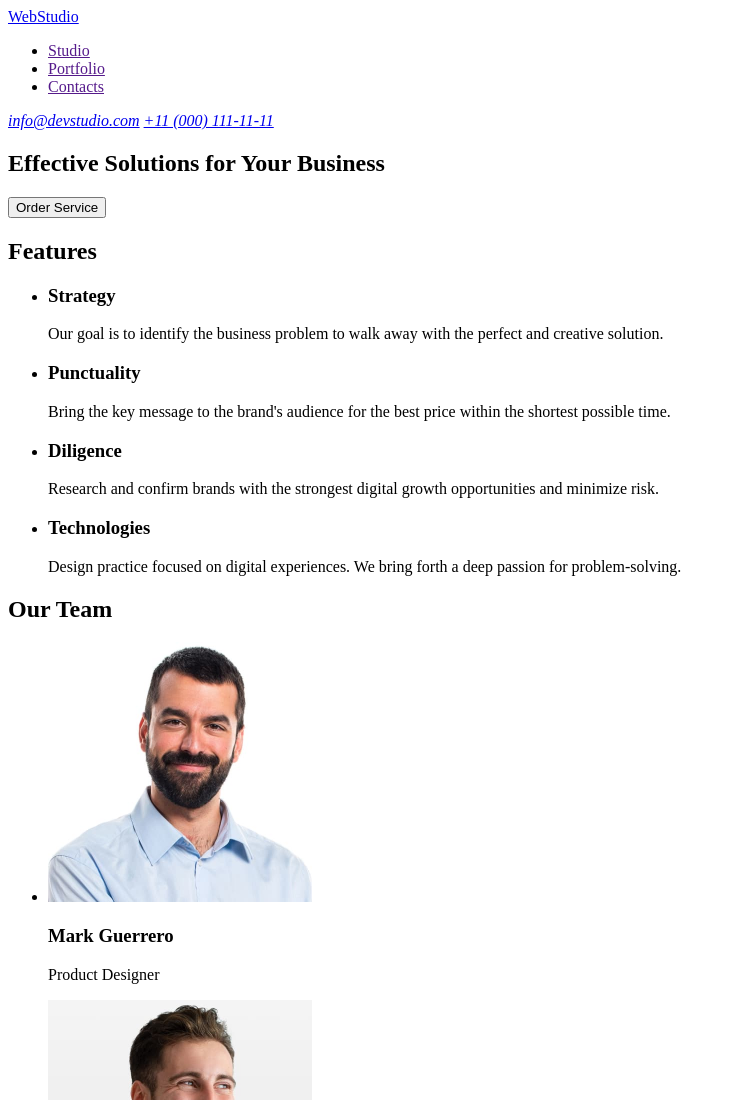
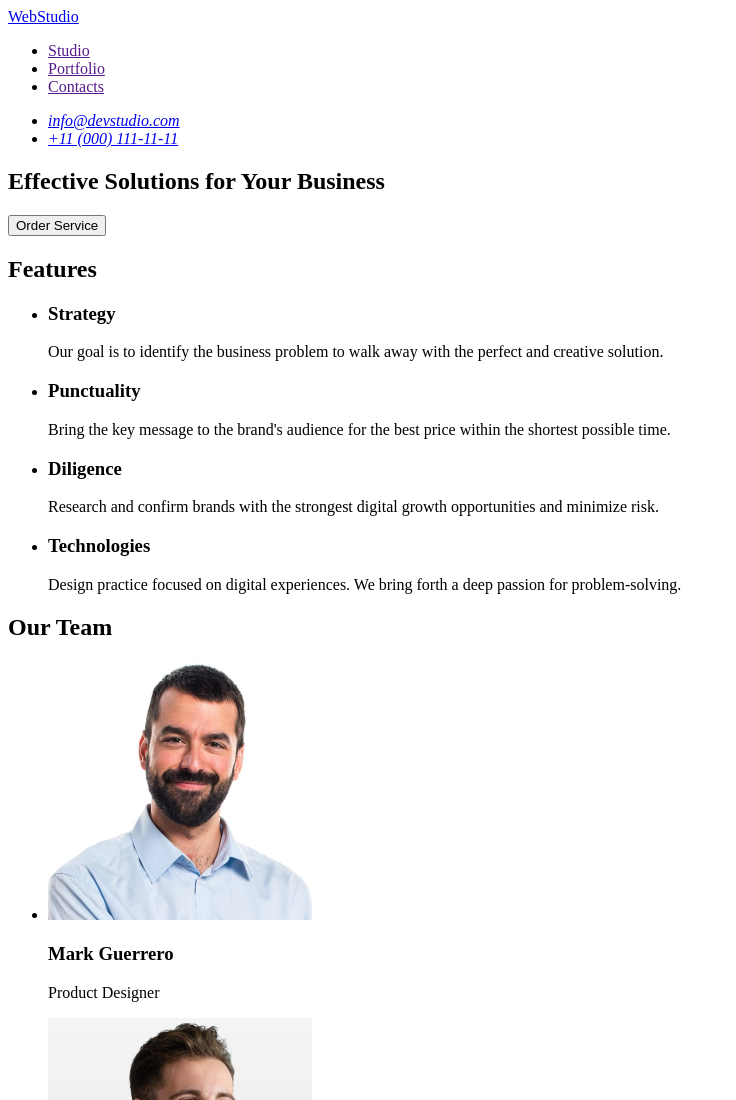
Before and after one commit to aanna25/goit-markup-hw-01, a plain HTML site: page index.html in a window 1280 px wide. Shown: the top 1100 px of the page, without its empty margins (0-736 px from the left). Drawn offline with Linux system fonts and the light colour scheme.

Commit message:
update index.html

```diff
--- a/index.html
+++ b/index.html
@@ -7,8 +7,9 @@
   </head>
   <body>
     <header>
-      <a href="/index.html">WebStudio</a>
       <nav>
+        <a href="./index.html">WebStudio</a>
+
         <ul>
           <li><a href="">Studio</a></li>
           <li><a href="">Portfolio</a></li>
@@ -16,8 +17,10 @@
         </ul>
       </nav>
       <address>
-        <a href="mailto:info@devstudio.com">info@devstudio.com</a>
-        <a href="tel:+110001111111">+11 (000) 111-11-11</a>
+        <ul>
+          <li><a href="mailto:info@devstudio.com">info@devstudio.com</a></li>
+          <li><a href="tel:+110001111111">+11 (000) 111-11-11</a></li>
+        </ul>
       </address>
     </header>
     <main>
@@ -37,9 +40,6 @@
               perfect and creative solution.
             </p>
           </li>
-        </ul>
-
-        <ul>
           <li>
             <h3>Punctuality</h3>
             <p>
@@ -47,9 +47,6 @@
               within the shortest possible time.
             </p>
           </li>
-        </ul>
-
-        <ul>
           <li>
             <h3>Diligence</h3>
             <p>
@@ -57,9 +54,6 @@
               opportunities and minimize risk.
             </p>
           </li>
-        </ul>
-
-        <ul>
           <li>
             <h3>Technologies</h3>
             <p>
```
